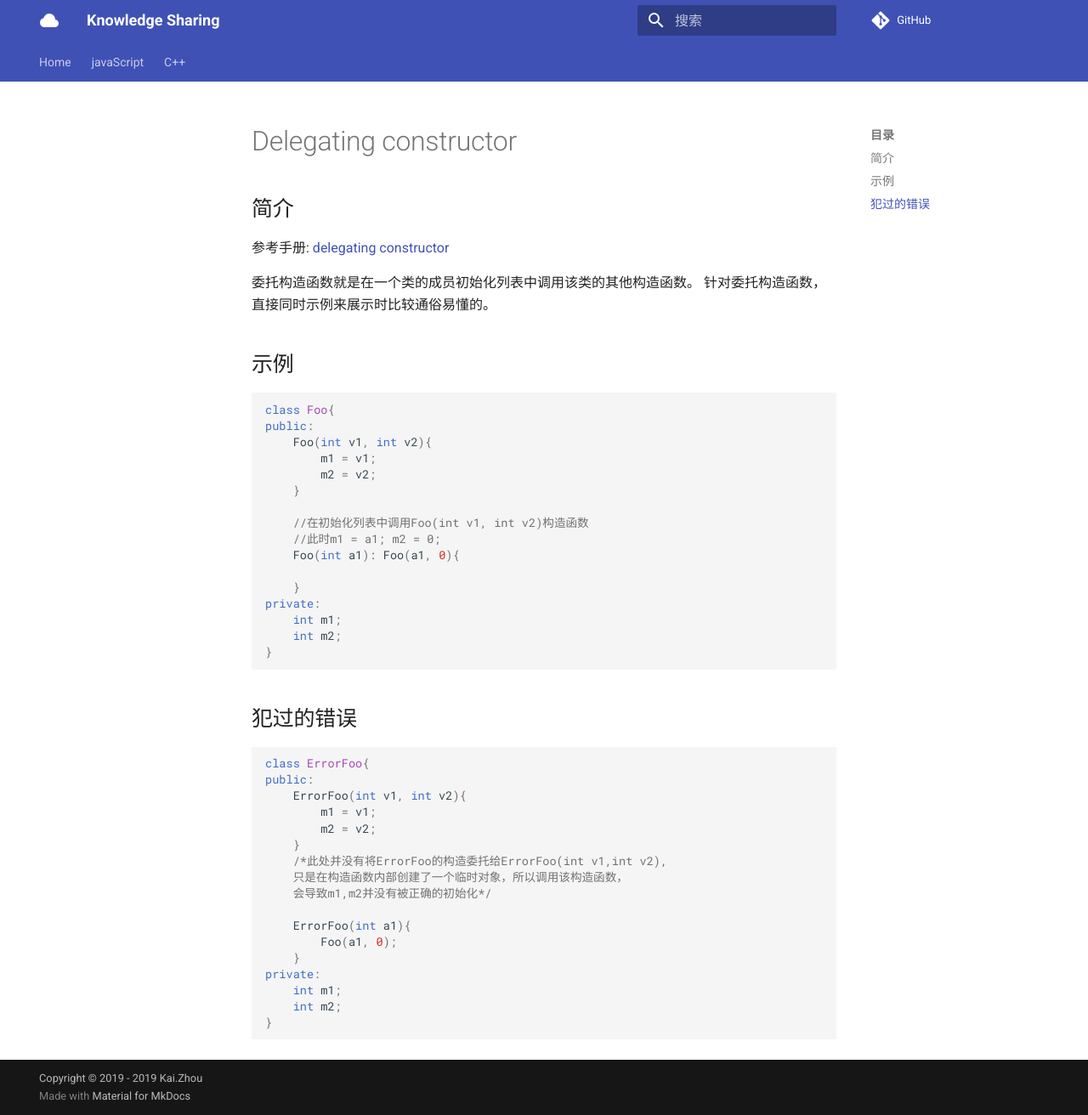
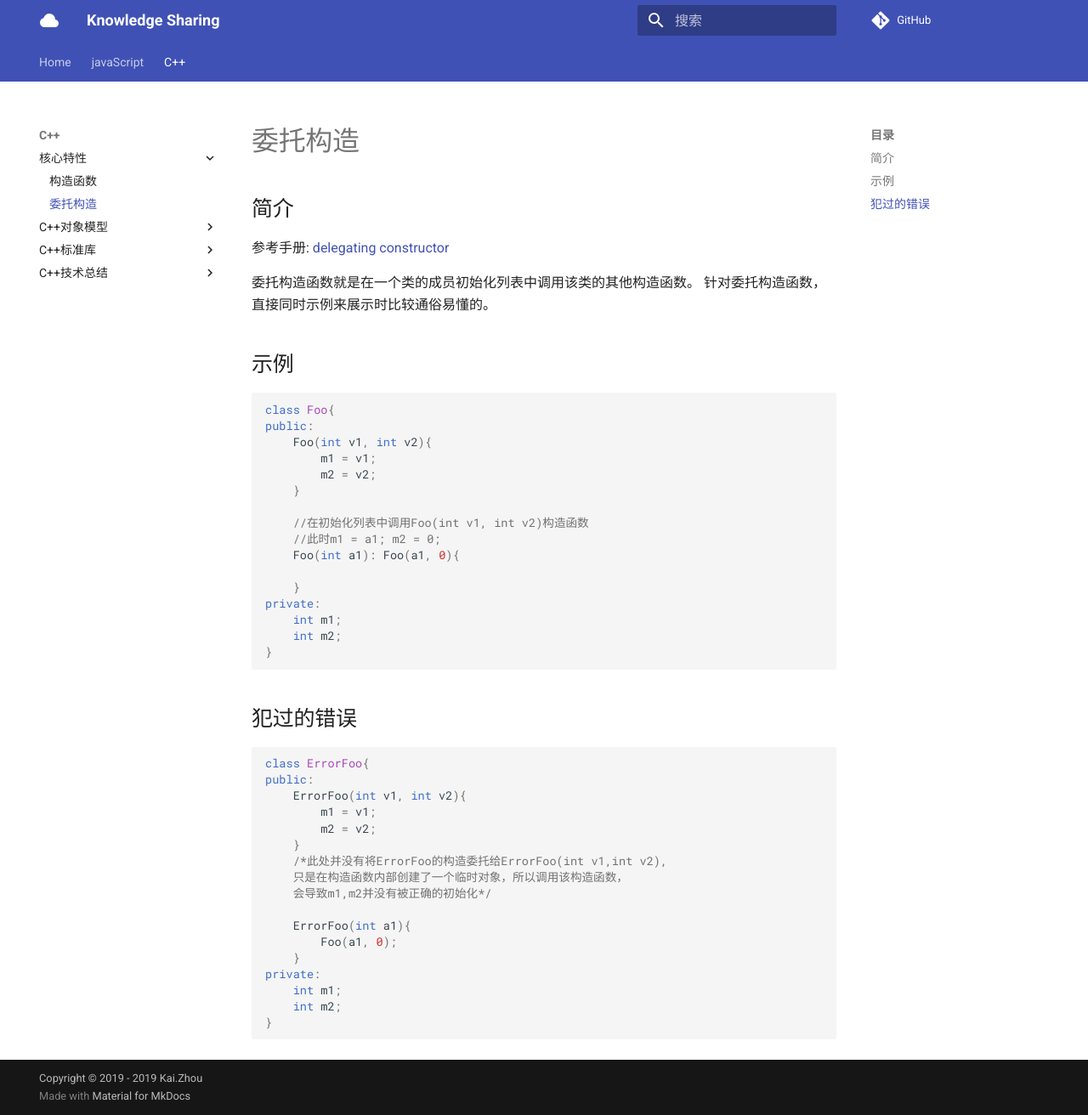
Before and after one commit to zhoukaidev/ks_blog, an MkDocs documentation site: the page built from docs/C++/coreFeature/specialMemberFunction/delegating_constructor.md, in a window 1280 px wide and 1312 px high. Shown: the whole window at 85% size. Built offline with MkDocs 1.6.1 and Material for MkDocs 9.7.7, drawn with Linux system fonts in a browser that asks for light colours; comment, search, counter and statistics services are not loaded.

Commit message:
Add navigator link to delegating_constructor

```diff
--- a/mkdocs.yml
+++ b/mkdocs.yml
@@ -24,6 +24,7 @@ nav:
   - 'C++':
     - '核心特性':
       - '构造函数': C++/coreFeature/specialMemberFunction/constructor.md
+      - '委托构造': C++/coreFeature/specialMemberFunction/delegating_constructor.md
     - 'C++对象模型':
       - '局部静态对象': C++/objectModel/scoped_static.md
     - 'C++标准库':
```
